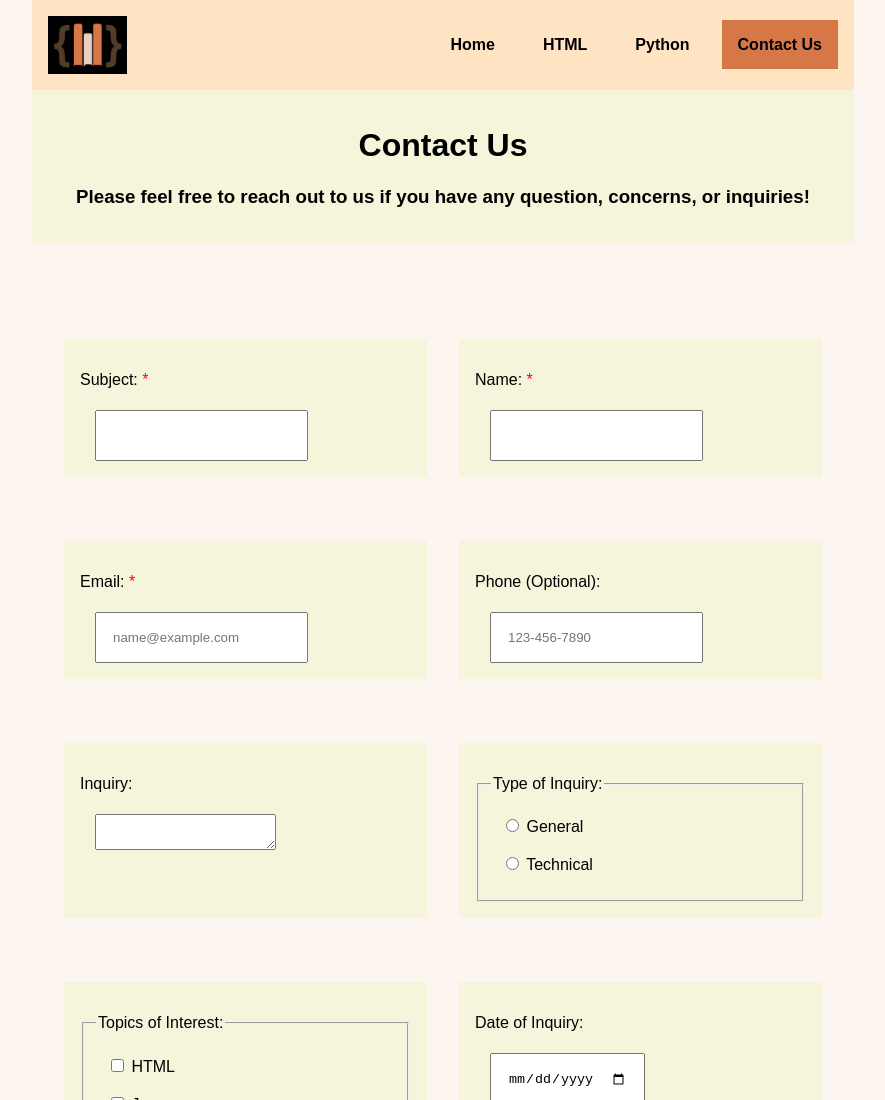
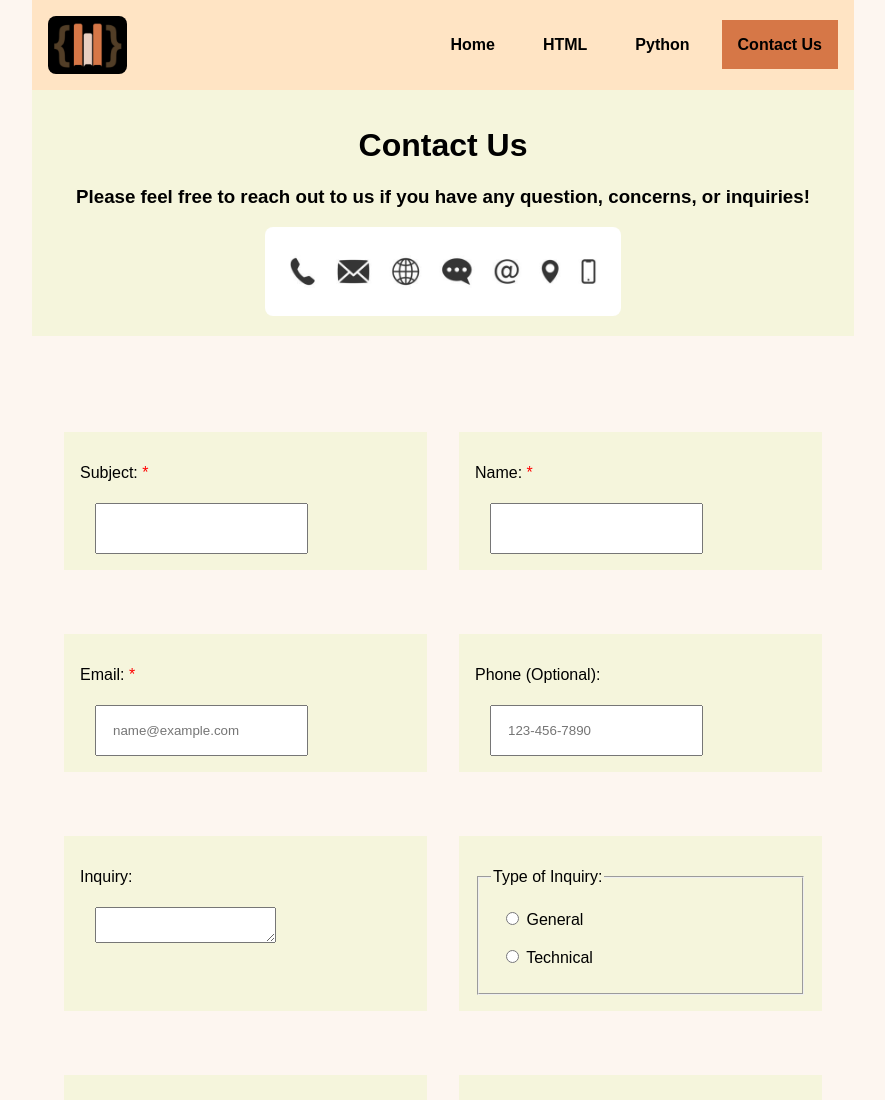
Before and after one commit to Mahum1103/assignment-2-rgroup-3, a plain HTML site: page ContactUs.html in a window 1280 px wide. Shown: the top 1100 px of the page, without its empty margins (197-1082 px from the left). Drawn offline with Linux system fonts and the light colour scheme.

Commit message:
added image

```diff
--- a/ContactUs.html
+++ b/ContactUs.html
@@ -30,6 +30,7 @@
             <div class="intro">
             <h1>Contact Us</h1>
             <h3>Please feel free to reach out to us if you have any question, concerns, or inquiries!</h3>
+            <img src="images/contact_image.jpg" alt="codERS logo" title="codERS">
             </div>
         <section>
 
--- a/css/contactus.css
+++ b/css/contactus.css
@@ -26,6 +26,7 @@ section {
     margin: 0 auto 1rem auto;
     width: 100%;
     max-width: 590px;
+    text-align: center;
 }
 
 .cards {
@@ -37,6 +38,11 @@ section {
     background-color: beige;
     padding: 1rem;
     margin-bottom: 1rem;
+}
+img{
+    width: 45%;
+    height: auto;
+    border-radius: 8px;
 }
 
 .form-buttons {
--- a/css/index.css
+++ b/css/index.css
@@ -30,6 +30,7 @@ section{
 img{
     width: 30%;
     height: auto;
+    border-radius: 6px;
 }
 
 .cards{
```
Also changed, not shown: images/contact_image.jpg (added).
